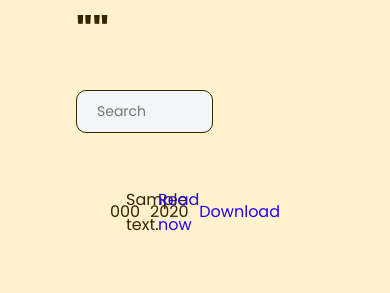
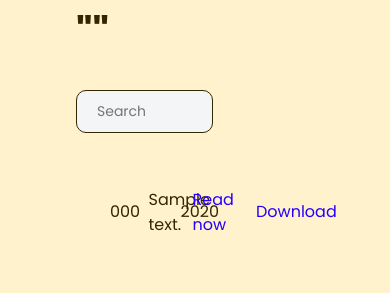
Before and after one commit to derasn/library-project, a Django app: template campus/templates/search_results.html in a window 390 px wide. Shown: the part 242-535 px from the top of the page. Run offline with Django 5.2, Linux system fonts and the light colour scheme; the template is opened without the code that fills it: most values are stand-ins (such as "Sample title", 1, 10 or a date in 2020).

Commit message:
search 7

```diff
--- a/campus/static/css/search_results.css
+++ b/campus/static/css/search_results.css
@@ -108,10 +108,21 @@ p{ /* For error messages i.e sorry, no materials */
 }
 
 @media (max-width: 768px) {
-    .course-code { flex: 2; min-width: 0; }
-    .description { flex: 3; min-width: 0; }
-    .year-used { flex: 1; min-width: 0; }
+    .course-code{
+        display: inline-block;
+        width: 12rem;
+    }
+    .description{
+        display: inline-block;
+        width: 8rem;
+    }
+    .year-used{
+        display: inline-block;
+        width: 3rem;
+    }
 
-    .read,
-    .download { flex: 1.5; }
+    .view, .download{
+        display: inline-block;
+        width: 6rem;
+    }
 }
```
